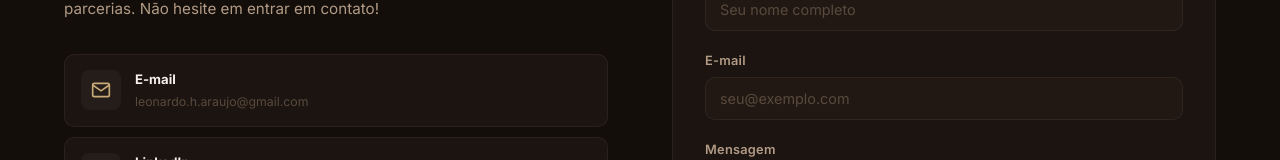
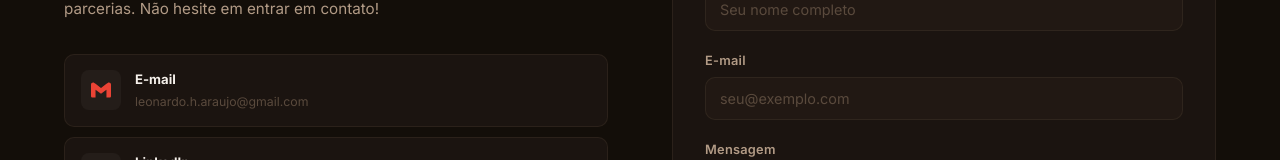
Before and after one commit to holandale0/personal-portfolio, an Angular app: page / in a window 1280 px wide. Shown: the part 6105-6265 px from the top of the page. Built offline with nearby package versions, Linux system fonts and the light colour scheme.

Commit message:
style(contact): replace email icon with Gmail SVG (#ea4335)

```diff
--- a/src/app/components/contact/contact.html
+++ b/src/app/components/contact/contact.html
@@ -14,9 +14,8 @@
         <div class="contact__socials">
           <a class="contact__social" href="mailto:leonardo.h.araujo@gmail.com">
             <div class="contact__social-icon contact__social-icon--email">
-              <svg width="20" height="20" viewBox="0 0 24 24" fill="none" stroke="currentColor" stroke-width="2">
-                <path d="M4 4h16c1.1 0 2 .9 2 2v12c0 1.1-.9 2-2 2H4c-1.1 0-2-.9-2-2V6c0-1.1.9-2 2-2z"/>
-                <polyline points="22,6 12,13 2,6"/>
+              <svg width="20" height="20" viewBox="0 0 24 24" fill="currentColor">
+                <path d="M24 5.457v13.909c0 .904-.732 1.636-1.636 1.636h-3.819V11.73L12 16.64l-6.545-4.91v9.273H1.636A1.636 1.636 0 0 1 0 19.366V5.457c0-2.023 2.309-3.178 3.927-1.964L5.455 4.64 12 9.548l6.545-4.91 1.528-1.145C21.69 2.28 24 3.434 24 5.457z"/>
               </svg>
             </div>
             <div>
--- a/src/app/components/contact/contact.scss
+++ b/src/app/components/contact/contact.scss
@@ -59,7 +59,7 @@
 
     &--linkedin { color: #0a66c2; }
     &--discord  { color: #5865f2; }
-    &--email    { color: var(--accent); }
+    &--email    { color: #ea4335; }
   }
 
   &__social-label {
```
